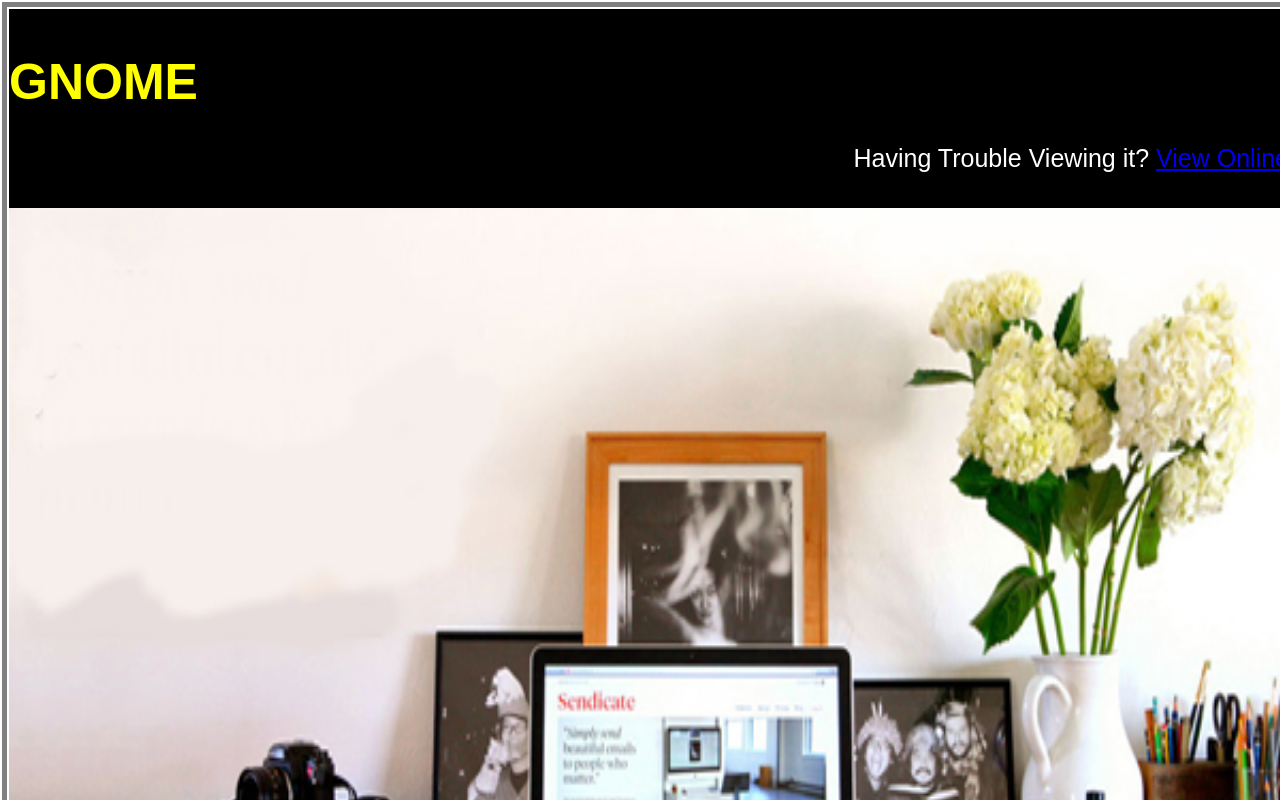
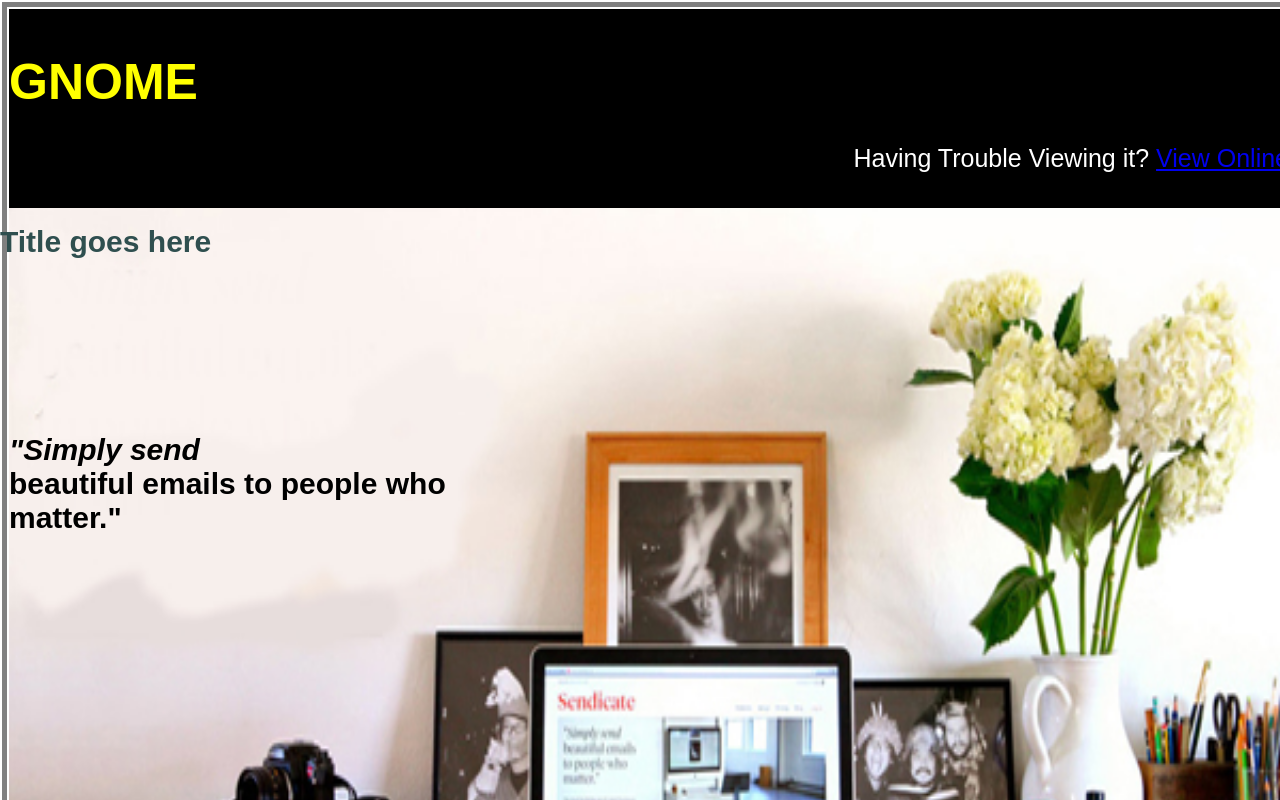
Before and after one commit to erick-munene/preCourseWork, a plain HTML site: page index.html in a window 1280 px wide. Shown: the top 800 px of the page. Drawn offline with nearby package versions, Linux system fonts and the light colour scheme.

Commit message:
added fonts and background image

```diff
--- a/index.html
+++ b/index.html
@@ -18,8 +18,15 @@
 </div>
 
 <body>
-    <img src="big_img.jpg" width="100%" height="100%">
+    <div class="image">
+
+    <img src="big_img.jpg" width="100%" height="100%" alt="" />
+
+        <h2><i>"Simply send</i><br> beautiful emails to people who<br> matter."</h2>
+    </div><br>
+
     <!********************************************>
+
     <div id="neck">
         <h3>Main Blog Post Heading</h3> Lorem ipsum dolor sit amet, vix in suscipit prodesset elaboraret. Ut ina dicunt principes per, no pri deserunt constituto. Ei per denique facilisi. Nominavi invenire vim id, eos harum intellegat eu, ius possim maiorum ad.
         <br/><br>
--- a/menu.css
+++ b/menu.css
@@ -70,8 +70,18 @@ body {
 
 }
 
-.img {
+.image {
+   position: relative;
+   width: 100%; /*  */
+}
 
+h2 {
+   position: absolute;
+    font-size: 30px;
+    font-family: sans-serif;
+   top: 200px;
+   left: 0;
+   width: 100%;
 
 }
 #img2 {
```
